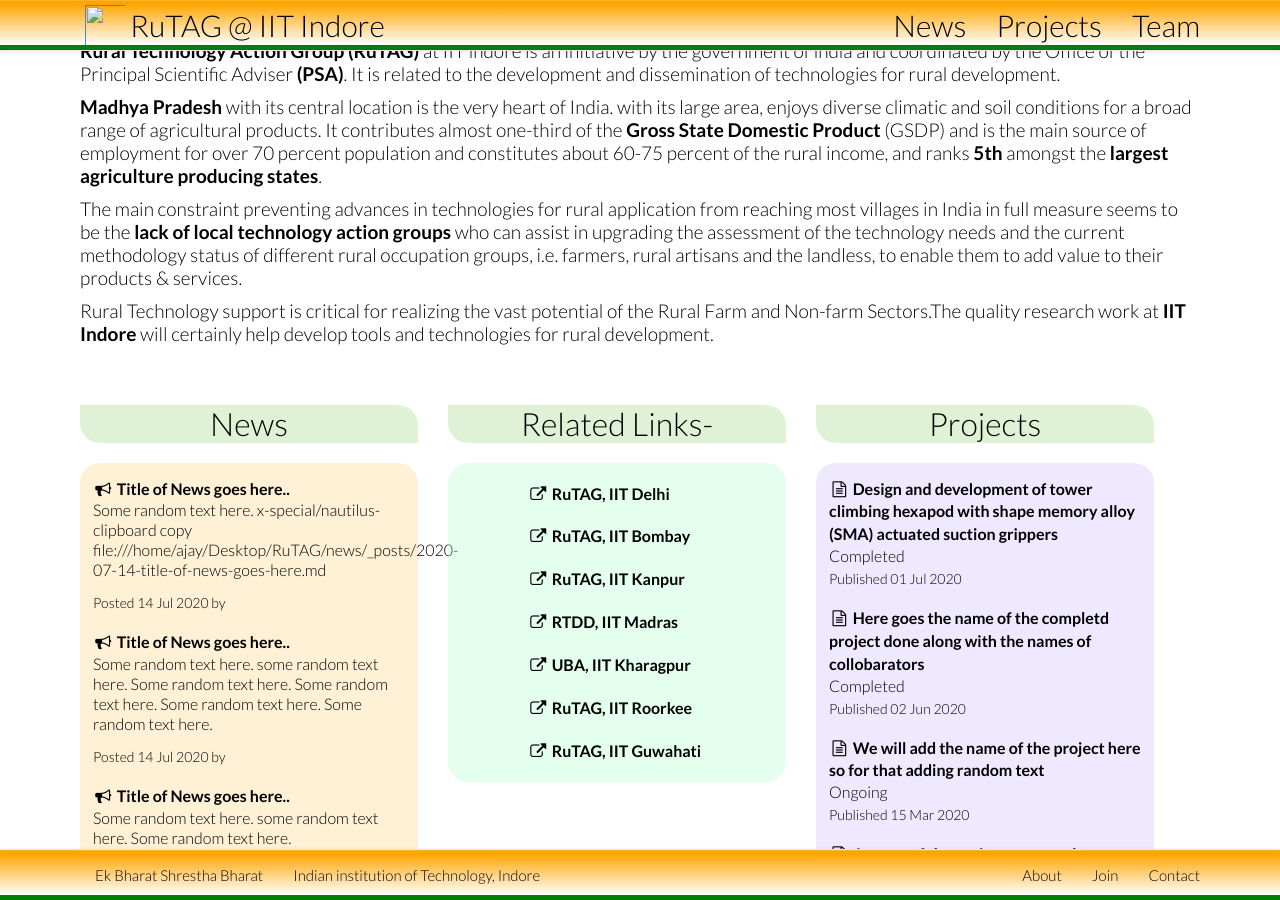
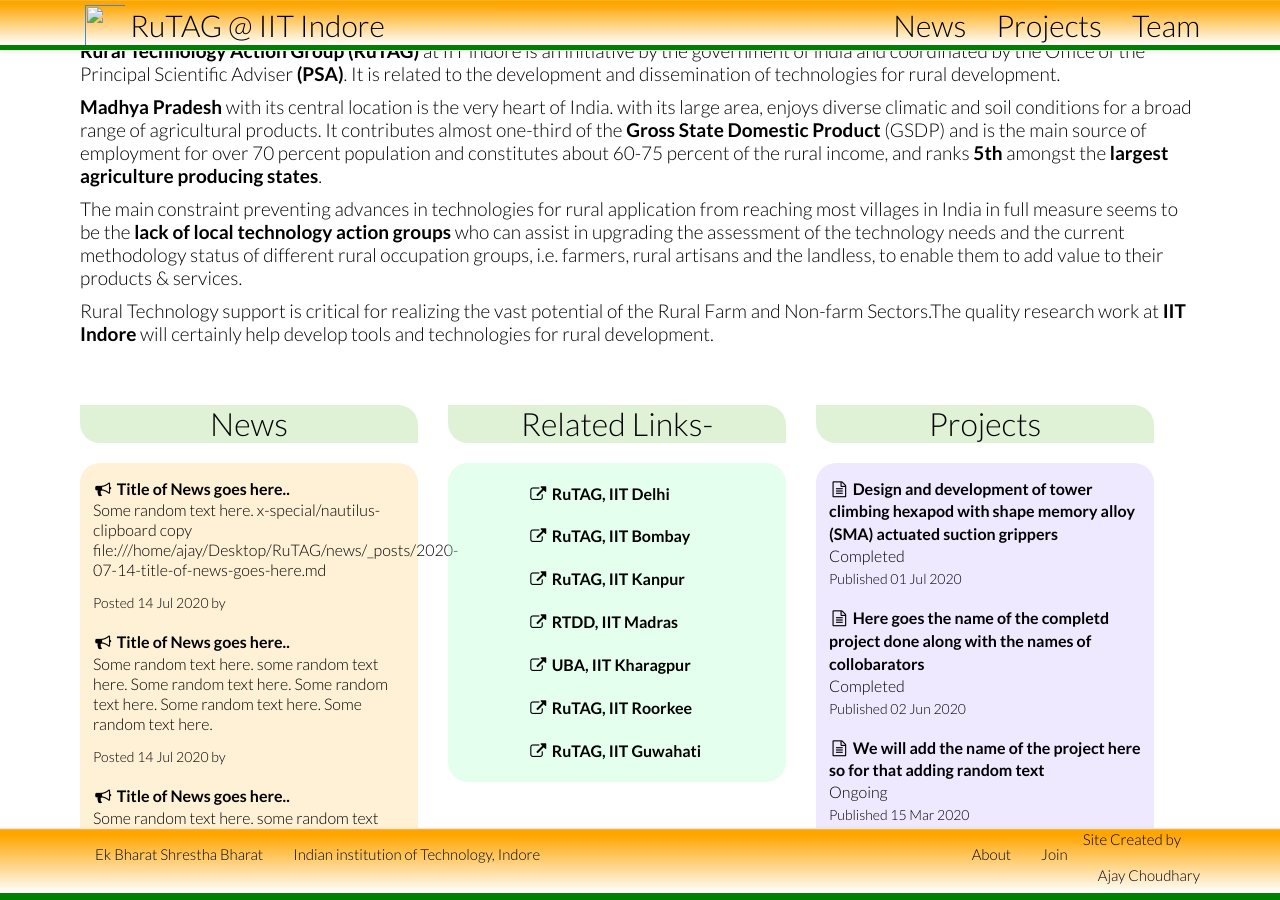
Before and after one commit to ajayiiti/rutag, a Jekyll site: the page built from index.html, in a window 1280 px wide and 900 px high, scrolled down 568 px. Built offline with Jekyll 4.4.1, drawn with Linux system fonts in a browser that asks for light colours; nearby versions of some CDN libraries.

Commit message:
Update default.html

```diff
--- a/_includes/themes/lab/default.html
+++ b/_includes/themes/lab/default.html
@@ -133,9 +133,9 @@
           <li><a href={{ site.institution.url }}>{{ site.institution.name }}</a></li>
         </ul>
         <ul class="nav navbar-nav navbar-right navbar-small">
-          <li><a href='{{ BASE_PATH }}/about.html#purpose'>About</a></li>
+          <li><a href='{{ BASE_PATH }}/'>About</a></li>
           <li><a href='{{ BASE_PATH }}/about.html#join'>Join</a></li>
-          <li><a href='{{ BASE_PATH }}/about.html#contact'>Contact</a></li>
+          <li> Site Created by <a href='https://www.linkedin.com/in/ajay-choudhary-7576277a/'>Ajay Choudhary</a></li>
         </ul>
       </div><!-- /.navbar-collapse -->
     </div>
```
